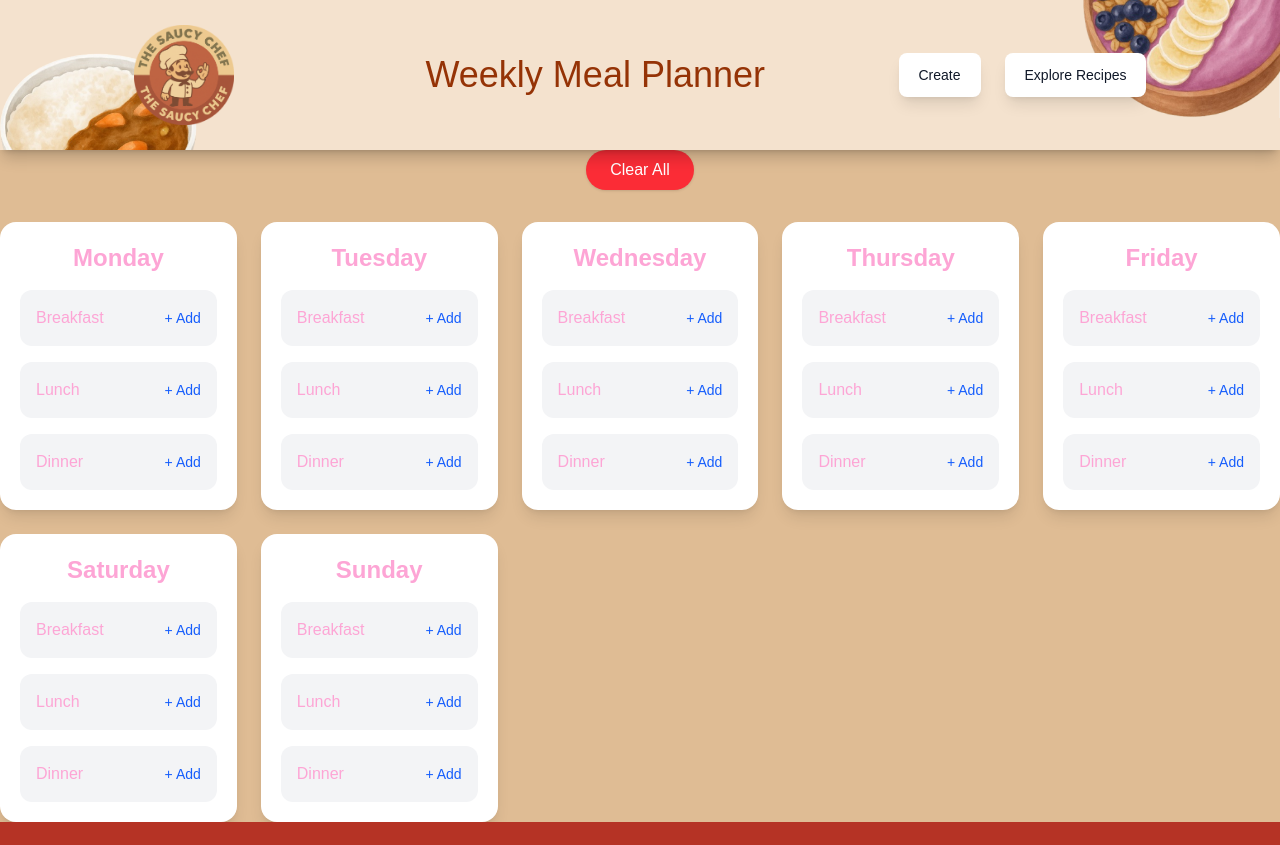
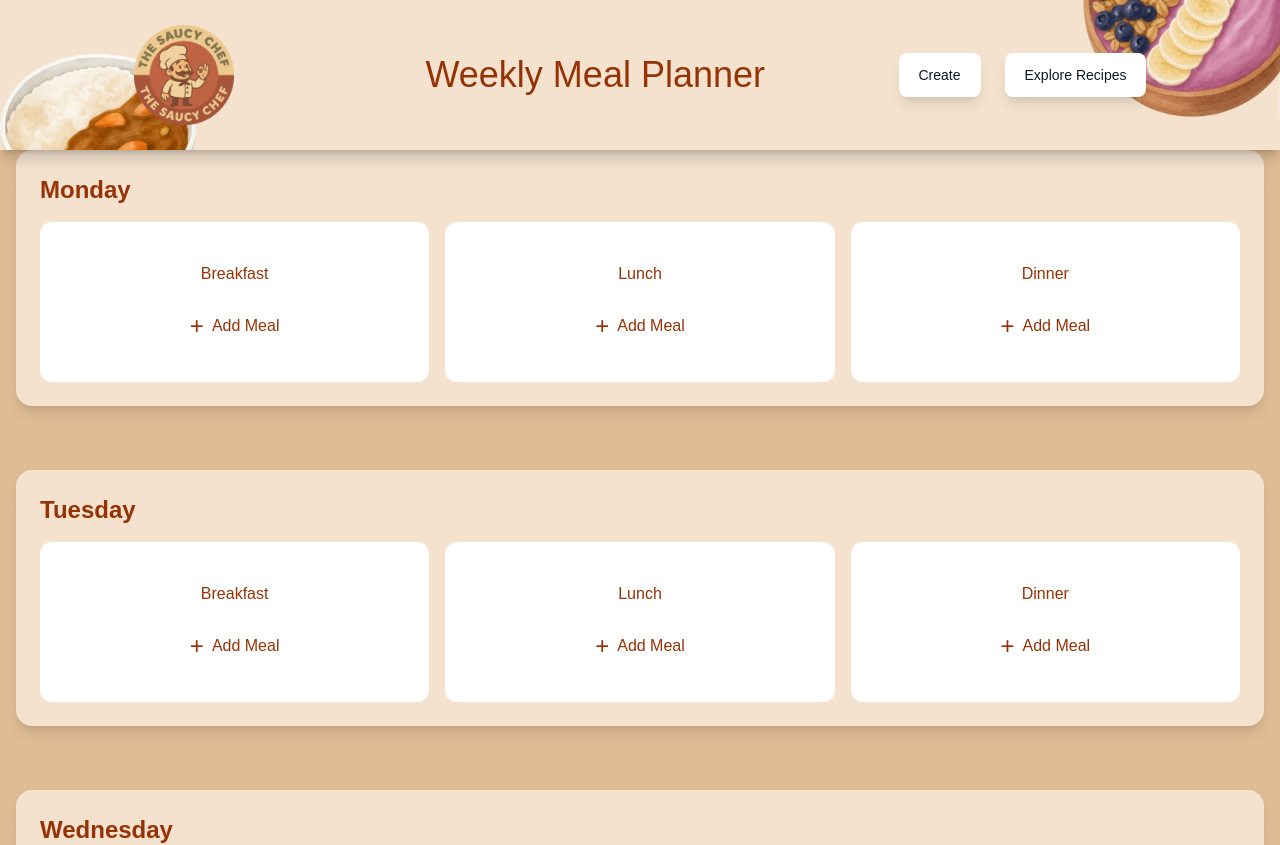
Before and after one commit to DanielFreeman068/saucy_chef, a Next.js app: page /meal-planner in a window 1280 px wide. Shown: the top 845 px of the page. Built offline with nearby package versions, Linux system fonts and the light colour scheme; a web font is replaced by a local one.

Commit message:
Update page.jsx

```diff
--- a/src/app/meal-planner/page.jsx
+++ b/src/app/meal-planner/page.jsx
@@ -28,6 +28,7 @@ export default function Home() {
     const clearAllMeals = () => {
         setSelectedRecipes({});
         localStorage.removeItem('mealPlan');
+        alert("Weekly Meal Plan has been reset!")
     };
 
     return (
@@ -71,6 +72,49 @@ export default function Home() {
             </div>
 
             {/* meal planner section */}
+            <div className="flex flex-col gap-16 px-4">
+                {days.map((day) => (
+                <div key={day} className="bg-[#F4E2CE] rounded-2xl shadow-lg p-6 flex flex-col">
+                    <h2 className="text-2xl font-semibold text-start text-[#953306] mb-4">{day}</h2>
+                    <div className="flex flex-col md:flex-row justify-evenly gap-4">
+                    {meals.map((meal) => {
+                        const key = `${day}-${meal}`;
+                        const recipe = selectedRecipes[key];
+
+                        return (
+                        <div key={meal} className="bg-white w-full h-[160px] rounded-xl p-4">
+                            <div className="flex justify-center align-center h-full items-center">
+                                <div className="flex flex-col gap-6 text-center">
+                                    <span className="font-medium text-[#953306]">{meal}</span>
+                                    <div className="flex items-center gap-2 mx-auto">
+                                        {recipe && (
+                                        <button
+                                            onClick={() => deleteMeal(day, meal)}
+                                            className="text-red-500 hover:text-red-700 text-sm text-center"
+                                        >
+                                            - Delete
+                                        </button>
+                                        )}
+                                        <Link
+                                        href={`/select-recipe?day=${day}&meal=${meal}`}
+                                        className={`text-[#953306] hover:text-[#DFBC94] items-center gap-2 ${recipe ? 'hidden' : 'flex'}`}
+                                        >
+                                        <h1 className='text-2xl'>+</h1>
+                                        <h1 className='text-md'>Add Meal</h1>
+                                        </Link>
+                                    </div>
+                                </div>
+
+                            </div>
+                        </div>
+                        );
+                    })}
+                    </div>
+                </div>
+                ))}
+            </div>
+
+            {/* clear all button */}
             <div className="flex justify-center mb-8">
                 <button
                 onClick={clearAllMeals}
@@ -79,45 +123,6 @@ export default function Home() {
                 Clear All
                 </button>
             </div>
-
-            <div className="grid grid-cols-1 md:grid-cols-2 lg:grid-cols-4 xl:grid-cols-5 gap-6">
-                {days.map((day) => (
-                <div key={day} className="bg-white rounded-2xl shadow-lg p-5 flex flex-col">
-                    <h2 className="text-2xl font-semibold text-center text-pink-300 mb-4">{day}</h2>
-                    <div className="flex flex-col gap-4">
-                    {meals.map((meal) => {
-                        const key = `${day}-${meal}`;
-                        const recipe = selectedRecipes[key];
-
-                        return (
-                        <div key={meal} className="bg-gray-100 rounded-xl p-4">
-                            <div className="flex justify-between items-center">
-                            <span className="font-medium text-pink-300">{meal}</span>
-                            <div className="flex items-center gap-2">
-                                {recipe && (
-                                <button
-                                    onClick={() => deleteMeal(day, meal)}
-                                    className="text-red-500 hover:text-red-700 text-sm"
-                                >
-                                    Delete
-                                </button>
-                                )}
-                                <Link
-                                href={`/select-recipe?day=${day}&meal=${meal}`}
-                                className="text-blue-600 hover:underline text-sm"
-                                >
-                                {recipe ? 'Change' : '+ Add'}
-                                </Link>
-                            </div>
-                            </div>
-                            {recipe && <p className="mt-2 text-sm text-gray-700 italic">{recipe}</p>}
-                        </div>
-                        );
-                    })}
-                    </div>
-                </div>
-                ))}
-            </div>
         </div>
     );
 }
```
